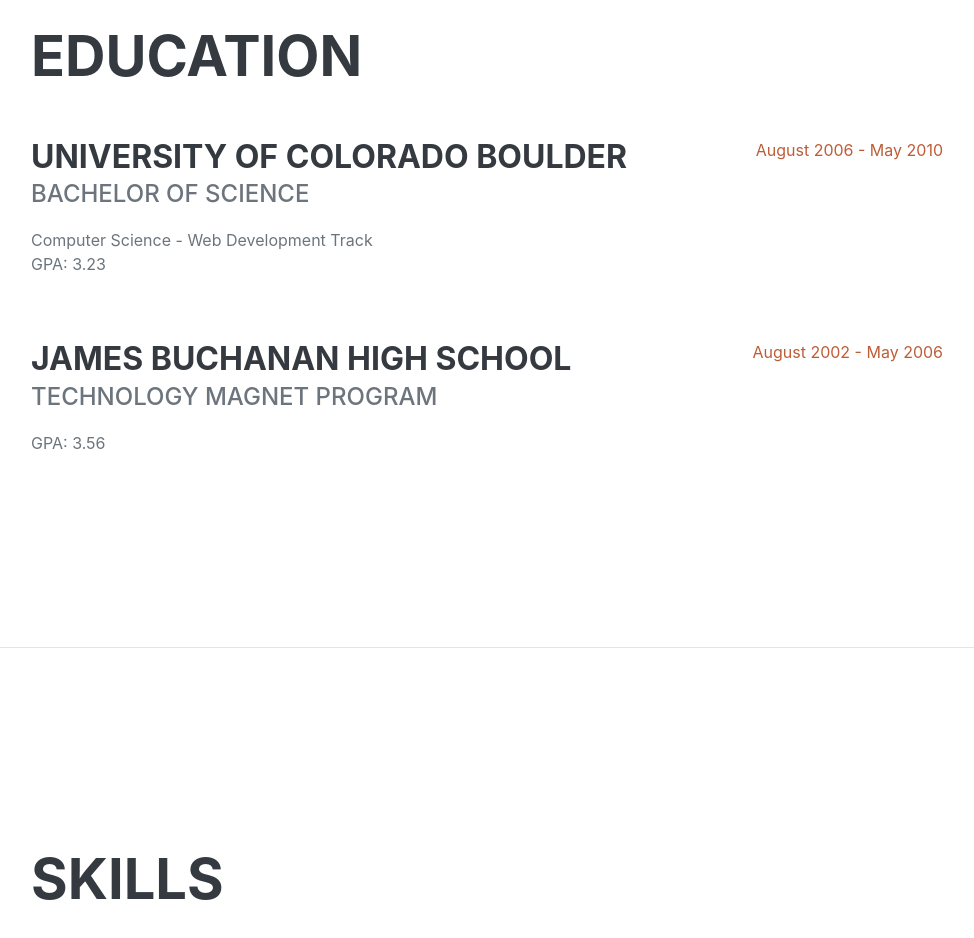
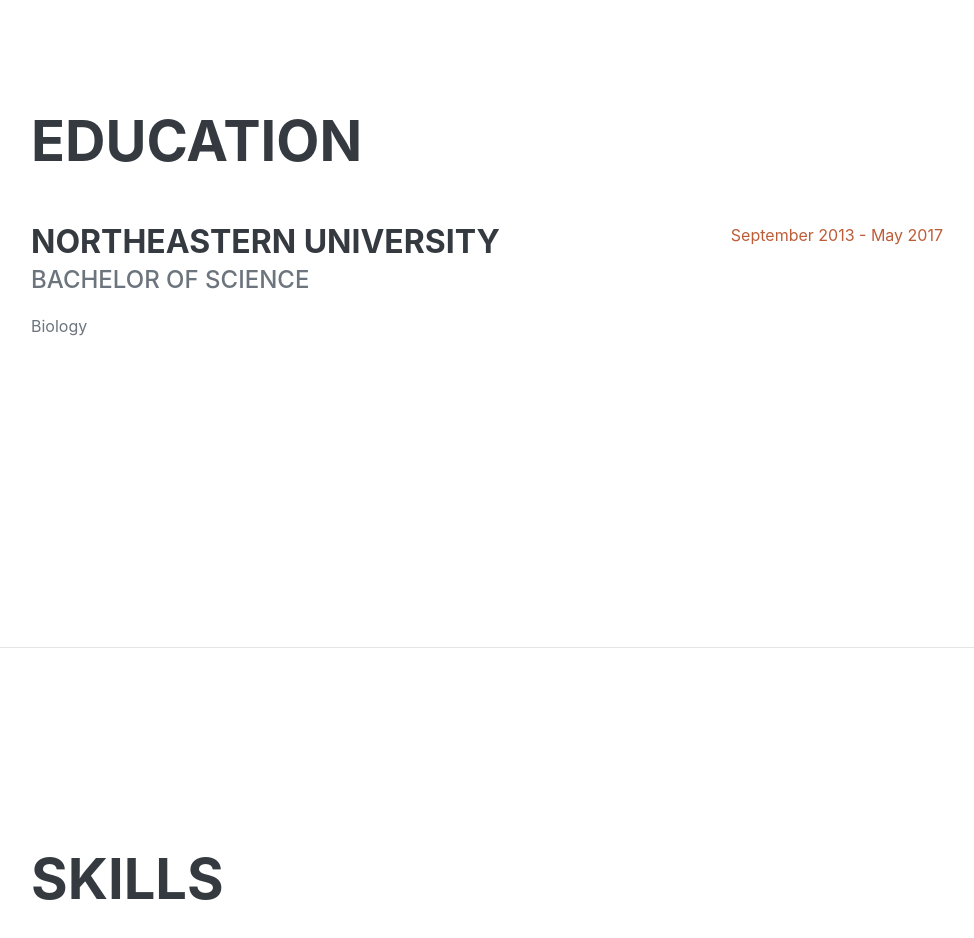
Before and after one commit to fionabeatricewong/fionabeatricewong.github.io, a plain HTML site: page index.html in a window 1280 px wide. Shown: the part 2160-3098 px from the top of the page, without its empty margins (289-1263 px from the left). Drawn offline with nearby package versions, Linux system fonts and the light colour scheme; a web font is replaced by a local one.

Commit message:
Updated Education section

```diff
--- a/index.html
+++ b/index.html
@@ -102,21 +102,21 @@
                     <h2 class="mb-5">Education</h2>
                     <div class="d-flex flex-column flex-md-row justify-content-between mb-5">
                         <div class="flex-grow-1">
-                            <h3 class="mb-0">University of Colorado Boulder</h3>
+                            <h3 class="mb-0">Northeastern University</h3>
                             <div class="subheading mb-3">Bachelor of Science</div>
-                            <div>Computer Science - Web Development Track</div>
-                            <p>GPA: 3.23</p>
+                            <div>Biology</div>
+                            <!-- <p>GPA: 3.23</p> -->
                         </div>
-                        <div class="flex-shrink-0"><span class="text-primary">August 2006 - May 2010</span></div>
+                        <div class="flex-shrink-0"><span class="text-primary">September 2013 - May 2017</span></div>
                     </div>
-                    <div class="d-flex flex-column flex-md-row justify-content-between">
+                    <!-- <div class="d-flex flex-column flex-md-row justify-content-between">
                         <div class="flex-grow-1">
                             <h3 class="mb-0">James Buchanan High School</h3>
                             <div class="subheading mb-3">Technology Magnet Program</div>
                             <p>GPA: 3.56</p>
                         </div>
                         <div class="flex-shrink-0"><span class="text-primary">August 2002 - May 2006</span></div>
-                    </div>
+                    </div> -->
                 </div>
             </section>
             <hr class="m-0" />
```
